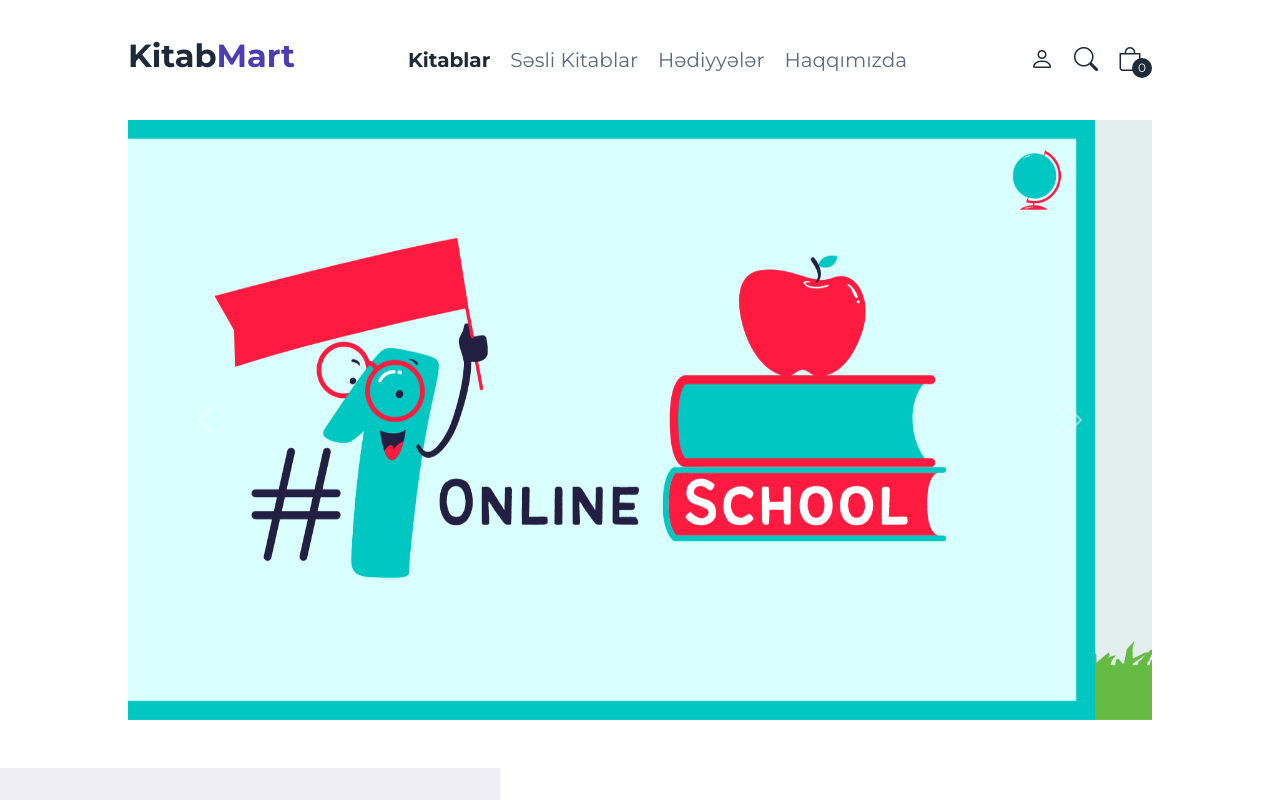
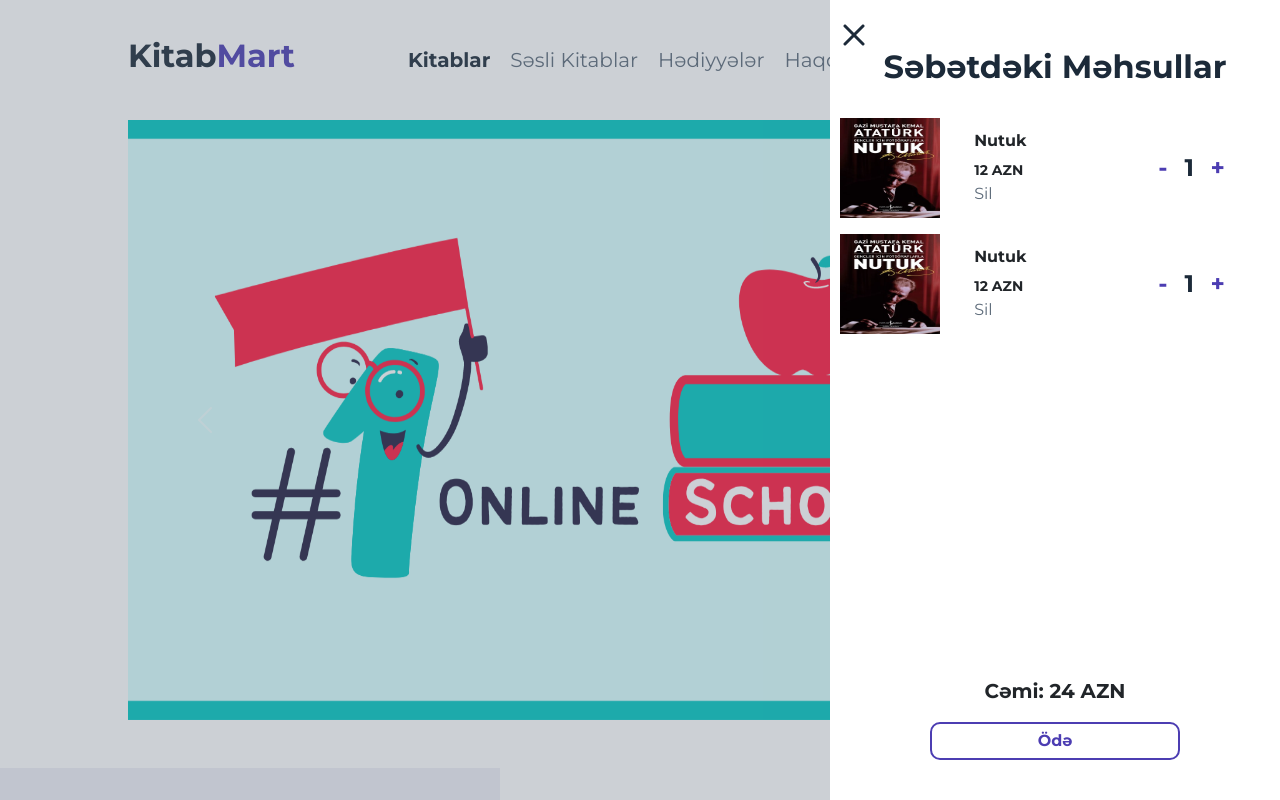
Before and after one commit to alidjanoff/KitabMart, a plain HTML site: page index.html in a window 1280 px wide. Shown: the top 800 px of the page. Drawn offline with nearby package versions, Linux system fonts and the light colour scheme; files whose address does not match are found by name.

Commit message:
Html and Css Complete

```diff
--- a/index.html
+++ b/index.html
@@ -188,9 +188,53 @@
       <!-- ----------------------------------------------------------------------- -->
       <!--                            END STORE SECTION                            -->
       <!-- ----------------------------------------------------------------------- -->
-      <div class="basket--modal">
-        <!-- 1 saat 20 deqiqe 30 saniye -->
+
+      <!-- ----------------------------------------------------------------------- -->
+      <!--                         START BASKET MODAL MENU                         -->
+      <!-- ----------------------------------------------------------------------- -->
+      <div class="basket--overlay">
+        <div class="basket--modal">
+          <i class="bi bi-x"></i>
+          <h2 class="basket--title">Səbətdəki Məhsullar</h2>
+          <ul class="basket--list">
+            <li class="basket--item">
+              <img class="item--image" src="/assets/images/books/nutuk.jpg" alt="Nutuk">
+              <div class="item--info">
+                <h3 class="item--name">Nutuk</h3>
+                <span class="item--price">12 AZN</span>
+                </br>
+                <span class="item--remove">Sil</span>
+              </div>
+              <div class="item--counter">
+                <span class="item--decrese">-</span>
+                <span class="item--count">1</span>
+                <span class="item--increse">+</span>
+              </div>
+            </li>
+            <li class="basket--item">
+              <img class="item--image" src="/assets/images/books/nutuk.jpg" alt="Nutuk">
+              <div class="item--info">
+                <h3 class="item--name">Nutuk</h3>
+                <span class="item--price">12 AZN</span>
+                </br>
+                <span class="item--remove">Sil</span>
+              </div>
+              <div class="item--counter">
+                <span class="item--decrese">-</span>
+                <span class="item--count">1</span>
+                <span class="item--increse">+</span>
+              </div>
+            </li>
+          </ul>
+          <div class="basket--total">
+            <span class="fw-bold mb-3 fs-5">Cəmi: 24 AZN</span>
+            <button class="btn--purple">Ödə</button>
+          </div>
+        </div>
       </div>
+      <!-- ----------------------------------------------------------------------- -->
+      <!--                          END BASKET MODAL MENU                          -->
+      <!-- ----------------------------------------------------------------------- -->
 
     </main>
     <!-- ----------------------------------------------------------------------- -->
--- a/style.css
+++ b/style.css
@@ -168,6 +168,8 @@
   font-weight: bold;
   background-color: transparent;
   transition: all 250ms ease-in-out;
+  border-radius: 10px;
+  padding: 5px 10px;
 }
 
 .btn--purple:hover {
@@ -187,7 +189,7 @@
   z-index: -1;
 }
 
-.filter{
+.filter {
   position: absolute;
   display: flex;
   min-height: 650px;
@@ -195,24 +197,24 @@
   flex-direction: column;
 }
 
-.filter li{
+.filter li {
   color: var(--gray);
   margin-bottom: 32px;
   cursor: pointer;
 }
 
-.filter li:hover{
+.filter li:hover {
   color: var(--purple);
 }
 
-.filter li.active{
+.filter li.active {
   color: var(--purple);
   font-size: 24px;
   font-weight: bold;
 }
 
-.filter li.active::before{
-  content: '';
+.filter li.active::before {
+  content: "";
   width: 10px;
   height: 10px;
   border-radius: 50%;
@@ -225,3 +227,110 @@
 /*? End Filter */
 
 /** ---------------------------- END STORE SECTION --------------------------- */
+
+/** ------------------------- START BASKET MODAL MENU ------------------------ */
+.basket--overlay {
+  position: fixed;
+  left: 0;
+  top: 0;
+  background-color: #5c6a7950;
+  width: 100%;
+  height: 100%;
+  z-index: 999;
+}
+
+.basket--modal {
+  position: relative;
+  width: 450px;
+  background-color: #ffffff;
+  height: 100%;
+  float: right;
+}
+
+.basket--modal .bi-x {
+  position: absolute;
+  left: 0;
+  top: 0;
+  font-size: 48px;
+  color: var(--black);
+  cursor: pointer;
+}
+
+.basket--title {
+  color: var(--black);
+  margin-top: 48px;
+  text-align: center;
+  font-weight: bold;
+}
+
+.basket--list {
+  padding: 0 10px;
+  margin-top: 32px;
+  max-width: 90%;
+  max-height: 400px;
+  overflow-y: auto;
+}
+
+.basket--item {
+  display: flex;
+  justify-content: space-between;
+  align-items: center;
+  margin-bottom: 16px;
+}
+
+.item--image {
+  width: 100px;
+  height: 100px;
+}
+
+.item--info {
+  width: 150px;
+}
+
+.item--name {
+  font-size: 16px;
+  font-weight: bold;
+}
+
+.item--price {
+  font-size: 14px;
+  font-weight: bold;
+}
+
+.item--remove {
+  font-size: 16px;
+  cursor: pointer;
+  color: var(--gray);
+}
+
+.item--counter {
+  font-size: 24px;
+  color: var(--black);
+  font-weight: bold;
+}
+
+.item--decrese,
+.item--increse {
+  cursor: pointer;
+  color: var(--purple);
+}
+
+.item--count {
+  margin: 0 10px;
+}
+
+.basket--total {
+  position: absolute;
+  bottom: 5%;
+  display: flex;
+  flex-direction: column;
+  justify-content: center;
+  align-items: center;
+  width: inherit;
+}
+
+.basket--total button {
+  width: 250px;
+}
+
+/** -------------------------- END BASKET MODAL MENU ------------------------- */
```
